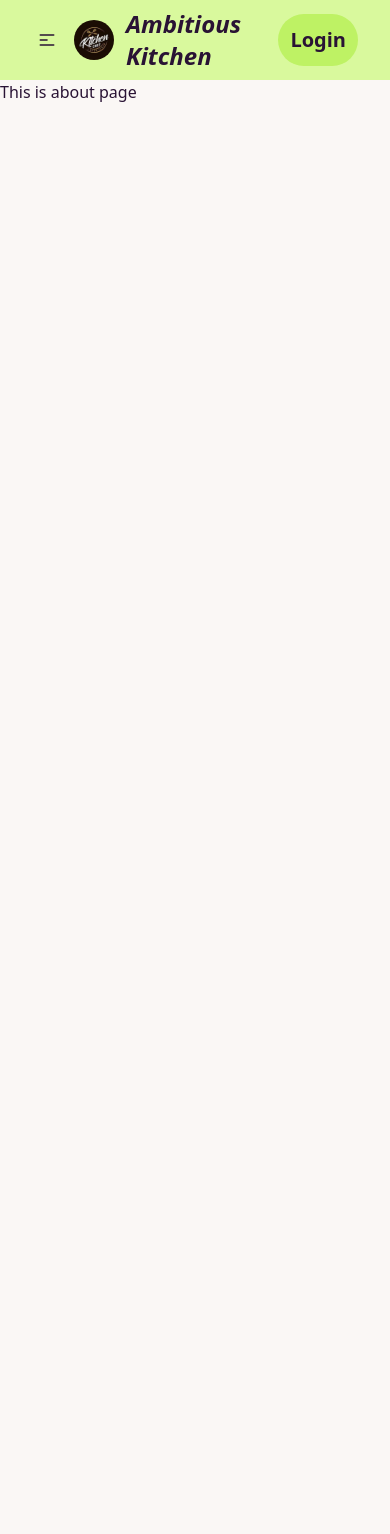
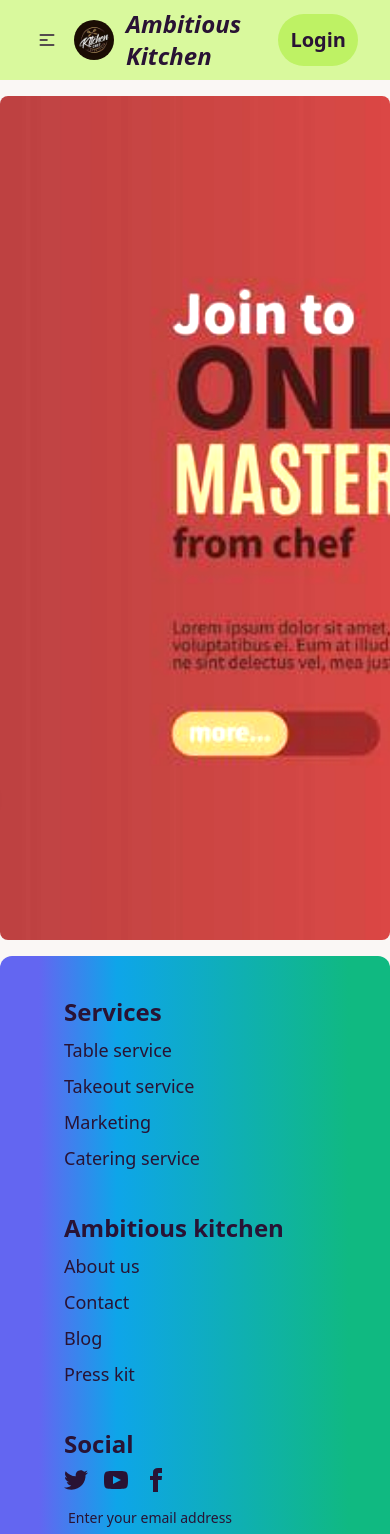
Before and after one commit to mdalaminfaraji/Amibitus-kitchen-client, a React (Vite) app: page /about in a window 390 px wide. Shown: the top 1534 px of the page. Before the commit the page ends 844 px from the top, so only its background shows below. Built offline with nearby package versions, Linux system fonts and the light colour scheme; no server answers.

Commit message:
about section done

```diff
--- a/src/Layout/Main.jsx
+++ b/src/Layout/Main.jsx
@@ -1,12 +1,14 @@
 import React from 'react';
 import Navbar from '../Navbar/Navbar';
 import { Outlet } from 'react-router';
+import Footer from '../component/Footer';
 
 const Main = () => {
     return (
         <div>
             <Navbar></Navbar>
             <Outlet></Outlet>
+            <Footer></Footer>
         </div>
     );
 };
--- a/src/component/About.jsx
+++ b/src/component/About.jsx
@@ -1,10 +1,12 @@
 import React from 'react';
-
+import banner2 from "../images/banner2.jpg";
+import { Link } from 'react-router-dom';
 const About = () => {
     return (
-        <div>
-            <h1>This is about page</h1>
-        </div>
+        <div className='h-screen my-4 brightness-125 relative  my-container  w-full rounded-lg' style={{backgroundImage: `url(${banner2})`, backgroundSize:'cover'}}>
+               <Link to="/register" className='btn btn-primary absolute mx-auto w-96 bottom-28 right-96'>Please Register</Link>
+
+            </div>
     );
 };
 
--- a/src/component/Banner.jsx
+++ b/src/component/Banner.jsx
@@ -7,25 +7,25 @@ import banner4 from '../images/banner4.jpg'
 const Banner = () => {
     return (
         <>
-       <div className="carousel w-full h-96">
+       <div className="carousel w-full md:h-96 ">
   <div id="item1" className="carousel-item w-full" style={{backgroundImage: `url(${banner1})`, backgroundRepeat:'no-repeat', backgroundSize:'cover'}}>
-    <p className='text-cyan-100 font-semibold text-7xl text-center w-full pt-8'> Welcome to my <br/> chinese<br/> Ambitious Kitchen <br/>
-    <Link to="/login" className='btn-primary'>Login</Link>
+    <p className='text-cyan-100 font-semibold md:text-7xl text-6xl  text-center w-full pt-8'> Welcome to my <br/> chinese<br/> Ambitious Kitchen <br/>
+    <Link to="/register" className='btn-primary'>Please Register</Link>
      </p>
   </div>
   <div id="item2" className="carousel-item w-full" style={{backgroundImage: `url(${banner6})`, backgroundRepeat:'no-repeat', backgroundSize:'cover'}}>
     <p className='text-cyan-100 font-semibold text-7xl text-center w-full pt-8'> Welcome to my <br/> chinese<br/> Ambitious Kitchen
     <br/>
-    <Link to="/login" className='btn-primary'>Login</Link>
+    <Link to="/register" className='btn-primary'>Please Register</Link>
      </p>
   </div>
   <div id="item3" className="carousel-item w-full" style={{backgroundImage: `url(${banner3})`, backgroundRepeat:'no-repeat', backgroundSize:'cover'}}>
     <p className='text-cyan-100 font-semibold text-7xl text-center w-full pt-8'> Welcome to my <br/> chinese<br/> Ambitious Kitchen <br/>
-    <Link to="/login" className='btn-primary'>Login</Link> </p>
+    <Link to="/register" className='btn-primary'>Please Register</Link></p>
   </div>
   <div id="item4" className="carousel-item w-full" style={{backgroundImage: `url(${banner4})`, backgroundRepeat:'no-repeat', backgroundSize:'cover'}}>
     <p className='text-black font-semibold text-7xl text-center w-full pt-8'> Welcome to my <br/> chinese<br/> Ambitious Kitchen <br/>
-    <Link to="/login" className='btn-primary'>Login</Link> </p>
+    <Link to="/register" className='btn-primary'>Please Register</Link></p>
   </div>
 </div>
 <div className="flex justify-center w-full py-2 gap-2">
--- a/src/component/Chefs.jsx
+++ b/src/component/Chefs.jsx
@@ -3,7 +3,7 @@ import { FaHeart } from 'react-icons/fa';
 import { Link } from 'react-router-dom';
 
 const Chefs = ({chef}) => {
-    console.log(chef);
+    // console.log(chef);
     const {id, chef_name,years_of_experience, num_of_recipes,likes,chef_picture}=chef;
     return (
         <div>
--- /dev/null
+++ b/src/component/Footer.jsx
@@ -0,0 +1,46 @@
+import React from 'react';
+
+const Footer = () => {
+    return (
+        <div>
+ <footer className="footer p-10 bg-gradient-to-r from-indigo-500 from-10% via-sky-500 via-30% to-emerald-500 to-90% text-base-content rounded-xl px-16">
+  <div className=''>
+    <span className="text-2xl font-bold">Services</span>
+    <a className="link link-hover text-lg font-medium">Table service</a>
+    <a className="link link-hover text-lg font-medium">Takeout service</a>
+    <a className="link link-hover text-lg font-medium">Marketing</a>
+    <a className="link link-hover text-lg font-medium">Catering service</a>
+  </div>
+  <div>
+    <span className="text-2xl font-bold">Ambitious kitchen</span>
+    <a className="link link-hover text-lg font-medium">About us</a>
+    <a className="link link-hover text-lg font-medium">Contact</a>
+    <a className="link link-hover text-lg font-medium">Blog</a>
+    <a className="link link-hover text-lg font-medium">Press kit</a>
+  </div>
+  <div>
+    <span className="text-2xl font-bold">Social</span>
+    <div className="grid grid-flow-col gap-4">
+      <a><svg xmlns="http://www.w3.org/2000/svg" width="24" height="24" viewBox="0 0 24 24" className="fill-current"><path d="M24 4.557c-.883.392-1.832.656-2.828.775 1.017-.609 1.798-1.574 2.165-2.724-.951.564-2.005.974-3.127 1.195-.897-.957-2.178-1.555-3.594-1.555-3.179 0-5.515 2.966-4.797 6.045-4.091-.205-7.719-2.165-10.148-5.144-1.29 2.213-.669 5.108 1.523 6.574-.806-.026-1.566-.247-2.229-.616-.054 2.281 1.581 4.415 3.949 4.89-.693.188-1.452.232-2.224.084.626 1.956 2.444 3.379 4.6 3.419-2.07 1.623-4.678 2.348-7.29 2.04 2.179 1.397 4.768 2.212 7.548 2.212 9.142 0 14.307-7.721 13.995-14.646.962-.695 1.797-1.562 2.457-2.549z"></path></svg></a>
+      <a><svg xmlns="http://www.w3.org/2000/svg" width="24" height="24" viewBox="0 0 24 24" className="fill-current"><path d="M19.615 3.184c-3.604-.246-11.631-.245-15.23 0-3.897.266-4.356 2.62-4.385 8.816.029 6.185.484 8.549 4.385 8.816 3.6.245 11.626.246 15.23 0 3.897-.266 4.356-2.62 4.385-8.816-.029-6.185-.484-8.549-4.385-8.816zm-10.615 12.816v-8l8 3.993-8 4.007z"></path></svg></a>
+      <a><svg xmlns="http://www.w3.org/2000/svg" width="24" height="24" viewBox="0 0 24 24" className="fill-current"><path d="M9 8h-3v4h3v12h5v-12h3.642l.358-4h-4v-1.667c0-.955.192-1.333 1.115-1.333h2.885v-5h-3.808c-3.596 0-5.192 1.583-5.192 4.615v3.385z"></path></svg></a>
+
+    </div>
+    <div className="form-control w-80">
+      <label className="label">
+        <span className="label-text">Enter your email address</span>
+      </label>
+      <div className="relative">
+        <input type="text" placeholder="username@site.com" className="input input-bordered w-full pr-16" />
+        <button className="btn  absolute top-0 right-0 rounded-l-none">Subscribe</button>
+      </div>
+    </div>
+  </div>
+
+</footer>
+
+        </div>
+    );
+};
+
+export default Footer;
--- a/src/component/Home.jsx
+++ b/src/component/Home.jsx
@@ -1,12 +1,19 @@
-import React from 'react';
+import React, { useEffect, useState } from 'react';
 import Banner from './Banner';
 import { useLoaderData } from 'react-router';
 import Chefs from './Chefs';
 import {  ColorRing } from  'react-loader-spinner'
 import banner2 from '../images/banner2.jpg'
 import { Link } from 'react-router-dom';
+import Receipe from './Receipe';
 const Home = () => {
-
+    const [receipes, setRecipe]=useState([]);
+    useEffect(()=>{
+        fetch("https://assignment10server-mdalaminfaraji.vercel.app/recipeData")
+        .then(result=>result.json())
+        .then((data)=>setRecipe(data));
+    },[]);
+//    console.log(receipes);
     const chefData=useLoaderData();
     <ColorRing
     visible={true}
@@ -23,16 +30,21 @@ const Home = () => {
             <div className=' my-container' >
                 <Banner></Banner>
             </div>
-             <h1 className='text-center text-4xl font-semibold'>Our Experts Chefs</h1>
+             <h1 className='text-center text-4xl font-semibold uppercase  pb-3'>Our Experts Chefs</h1>
             <div className='my-container grid grid-cols-1 md:grid-cols-2 lg:grid-cols-3 gap-6'>
                 {
                     chefData.map(chef=><Chefs key={chef.id} chef={chef}></Chefs>)
                 }
             </div>
-            <div className='h-screen my-4 brightness-100 relative  my-container  w-full rounded-lg' style={{backgroundImage: `url(${banner2})`, backgroundSize:'cover'}}>
-               <Link to="/register" className='btn btn-primary absolute mx-auto w-96 bottom-28 right-96'>Please Register</Link>
 
+           <div className='my-container'>
+           <h1 className='text-center text-4xl  font-bold uppercase'>Most Popular Recipes</h1>
+            <div className='my-container grid grid-cols-1 md:grid-cols-2 lg:grid-cols-3 gap-6'>
+                {
+                    receipes.map(receipe=><Receipe key={receipe.id} receipe={receipe}></Receipe>)
+                }
             </div>
+           </div>
 
         </div>
     );
--- /dev/null
+++ b/src/component/Receipe.jsx
@@ -0,0 +1,21 @@
+import React from 'react';
+import { FaStar, FaStarHalf, FaStarHalfAlt } from 'react-icons/fa';
+
+const Receipe = ({receipe}) => {
+    console.log(receipe);
+    const {recipe_name, recipes_photo, rating, id,description}=receipe;
+    return (
+        <div className="card w-full h-full bg-base-100 shadow-xl">
+  <figure className="px-10 pt-10">
+    <img src={recipes_photo} alt="Shoes" className="rounded-xl w-full h-72" />
+  </figure>
+  <div className="card-body items-center text-center ">
+    <h2 className="card-title text-3xl ">{recipe_name}</h2>
+    <p className='text-lg'>{description}</p>
+    <p className='inline-flex text-lg'><span className='font-semibold me-2'>Ratting:</span><FaStar className='text-red-500 text-xl'></FaStar><FaStar className='text-red-500 text-xl'></FaStar><FaStar className='text-red-500 text-xl'></FaStar><FaStar className='text-red-500 text-xl'></FaStar><FaStarHalfAlt className='text-red-500 text-xl'></FaStarHalfAlt> <span className='font-semibold ms-2'>{rating}</span></p>
+  </div>
+</div>
+    );
+};
+
+export default Receipe;
--- a/src/component/ViewRecipes.jsx
+++ b/src/component/ViewRecipes.jsx
@@ -10,7 +10,7 @@ const ViewRecipes = () => {
         <>
         <div className='grid grid-cols-1 md:grid-cols-2 mt-3 drop-shadow-md  md:h-96  p-8 bg-gradient-to-r from-indigo-100 from-10% via-sky-200 via-30% to-emerald-300 to-90%'>
            <div className='rounded'>
-            <img src={chef_picture} className='w-96 drop-shadow-lg h-full rounded-md mx-auto'/>
+            <img src={chef_picture} className='w-96 drop-shadow-lg max-h-80 rounded-md mx-auto'/>
            </div>
            <div className='border-double drop-shadow-lg p-3 border-4 border-sky-500 mt-3 md:mt-0'>
             <h1 className='text-4xl font-semibold '>Welcome <br/> <span>I am {chef_name}</span></h1>
```
